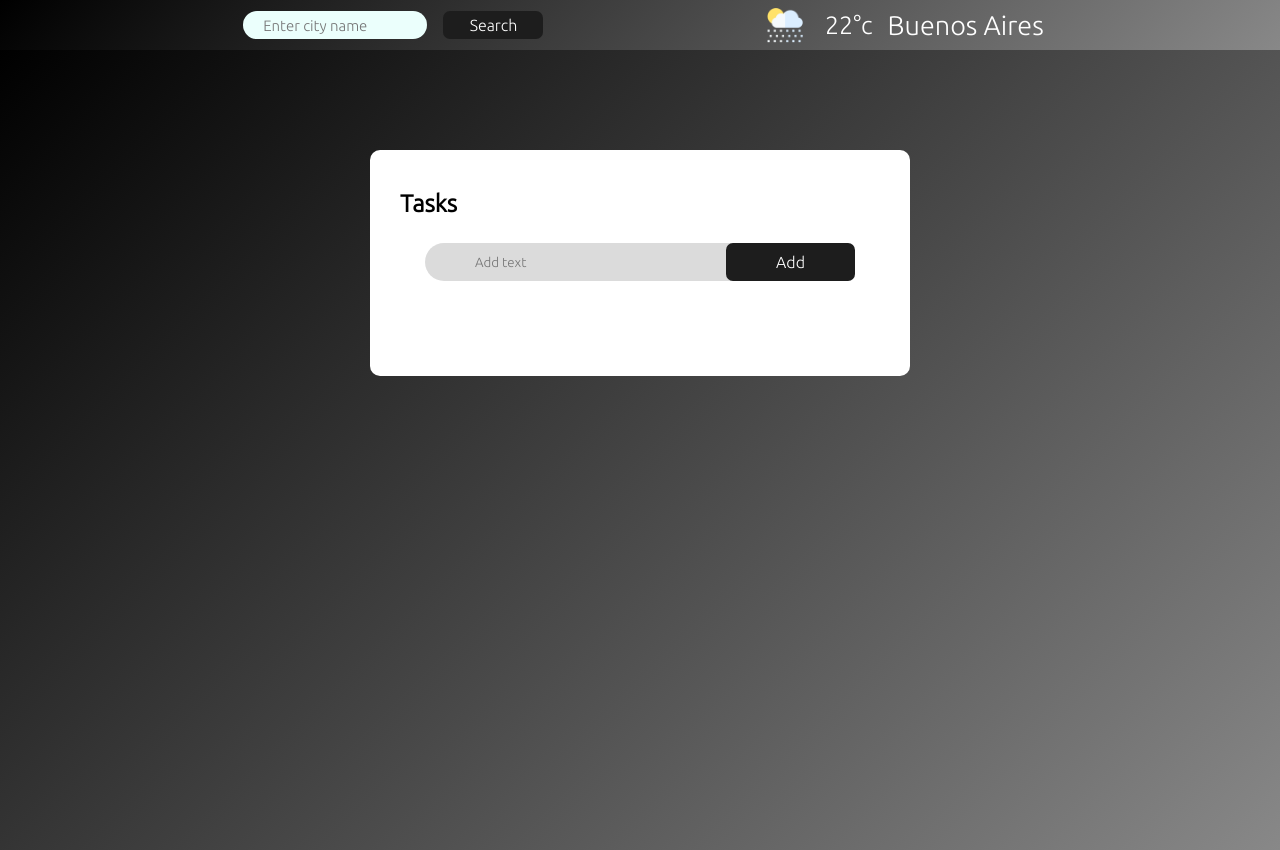
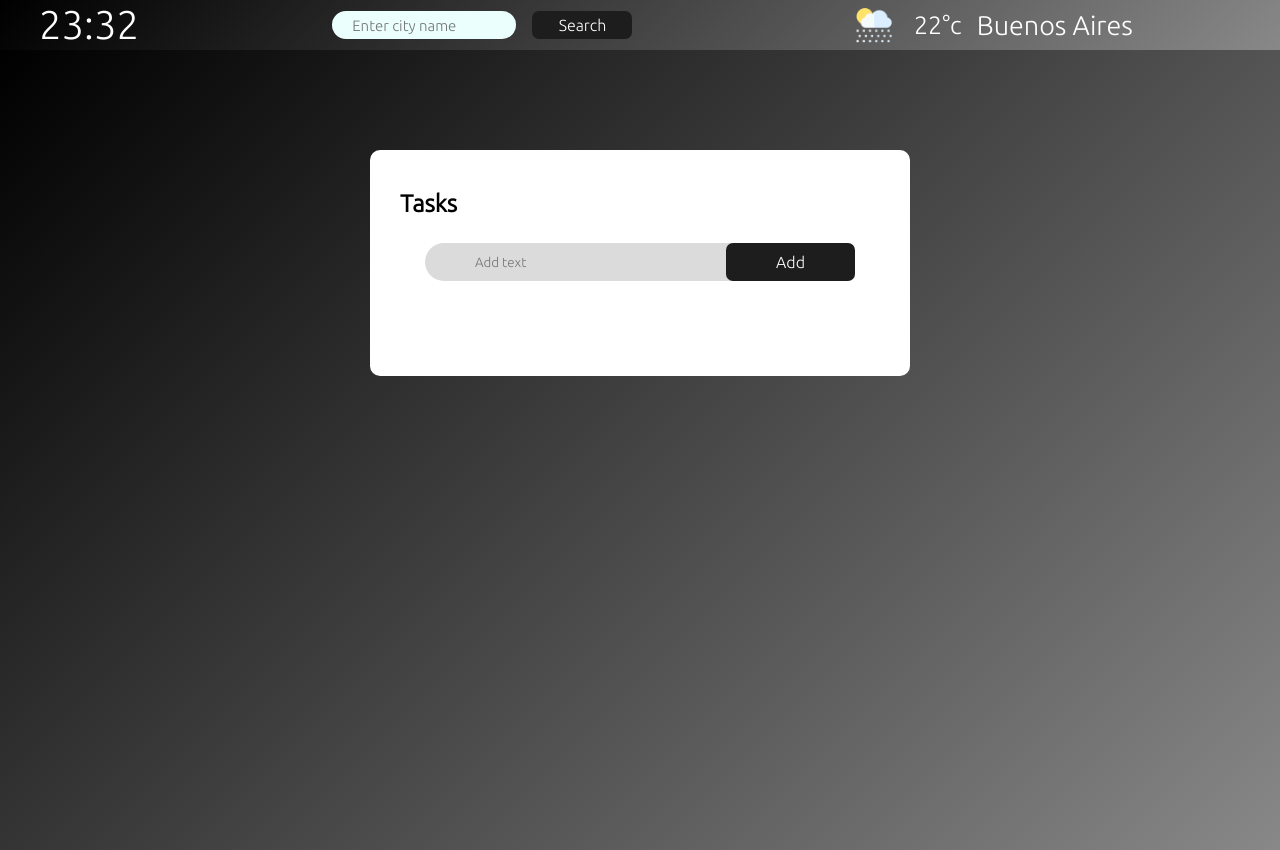
Before and after one commit to Abroth/CoderJS, a plain HTML site: page index.html in a window 1280 px wide. Drawn offline with nearby package versions, Linux system fonts and the light colour scheme.

Commit message:
se agrego el horario a la barra de navegacion, mediante la libreria moment

```diff
--- a/Style/style.css
+++ b/Style/style.css
@@ -16,8 +16,13 @@ header .navbar{
     width: 100%;
     background: linear-gradient(135deg, rgb(0, 0, 0), rgb(136, 136, 136));
     display: flex;
-    justify-content: center;
+    justify-content: space-around;
     align-items: center;
+}
+
+.time{
+    color: white;
+    font-size: 40px;
 }
 
 .container{
--- a/index.html
+++ b/index.html
@@ -7,11 +7,15 @@
     <link rel="preconnect" href="https://fonts.gstatic.com" crossorigin>
     <link href="https://fonts.googleapis.com/css2?family=Ubuntu:wght@300&display=swap" rel="stylesheet">
     <link rel="stylesheet" href="/Style/style.css">
-    <title>Document</title>
+    <script src="https://cdnjs.cloudflare.com/ajax/libs/moment.js/2.29.1/moment.min.js"></script>
+    <title>Task Manager</title>
 </head>
 <body>
     <header>
         <nav class="navbar">
+            <div class="time">
+                00:00
+            </div>
             <div class="card">
                 <div class="search">
                     <input type="text" placeholder="Enter city name" spellcheck="false">
@@ -43,5 +47,6 @@
     </div>
     <script src="/Scripts/dom.js"></script>
     <script src="js/api.js"></script>
+    <script src="js/horario.js"></script>
 </body>
 </html>
--- /dev/null
+++ b/js/horario.js
@@ -0,0 +1,17 @@
+// Selecciona el elemento donde muestro el horario
+var horarioElement = document.querySelector(".time");
+
+// Función para actualizar el horario
+function actualizarHorario() {
+    // Usa moment.js para obtener la hora actual
+    var horaActual = moment().format('HH:mm');
+
+    // Actualiza el contenido del elemento con la hora actual
+    horarioElement.textContent = horaActual;
+}
+
+// Actualiza el horario cada segundo (1000 milisegundos)
+setInterval(actualizarHorario, 1000);
+
+// Llama a la función una vez para mostrar el horario inicial
+actualizarHorario();
```
